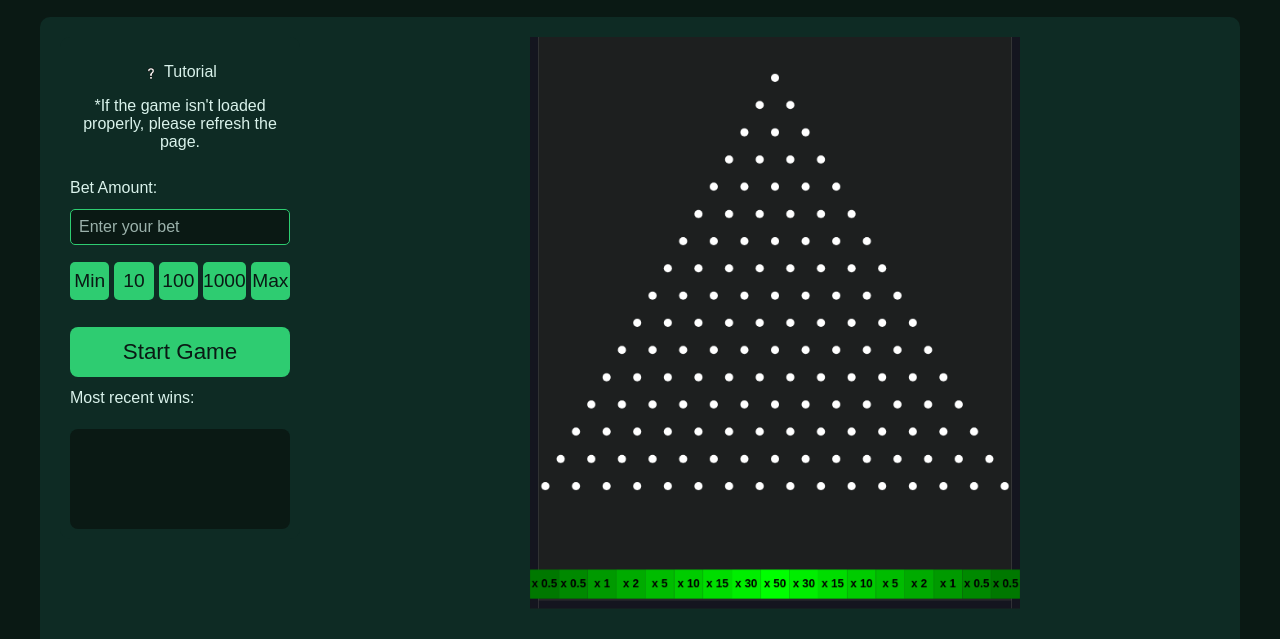
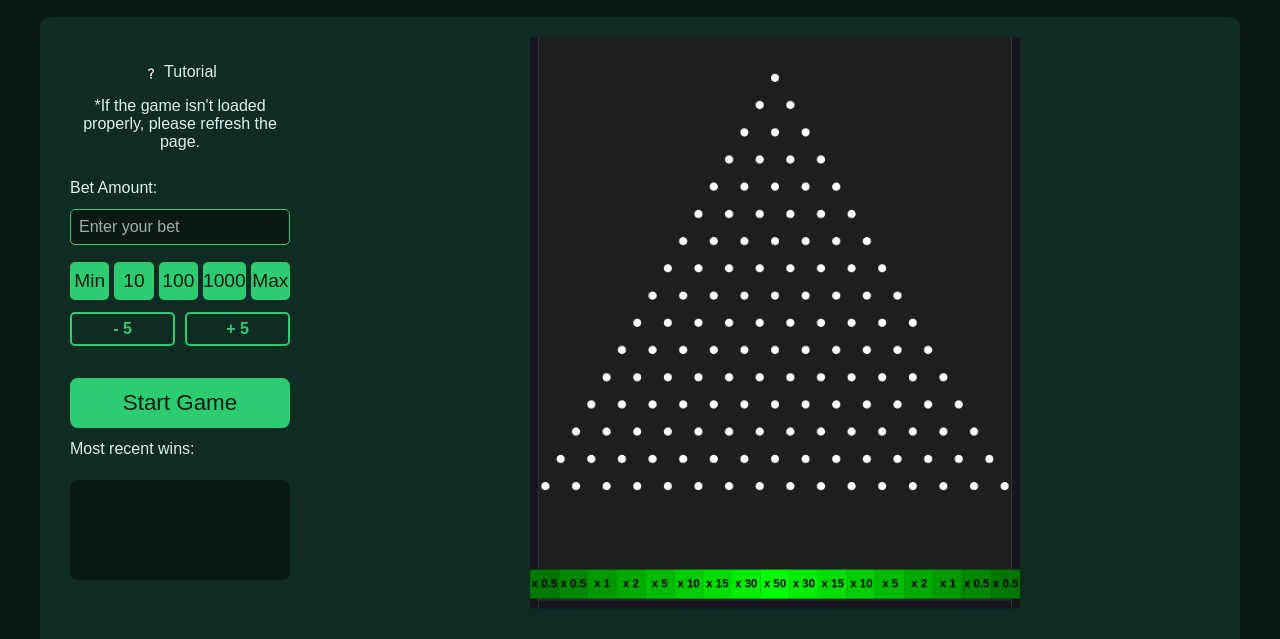
Before and after one commit to ViktorKolar666/MP-Kolar_InternetoveCasino, a plain HTML site: page plinko.html in a window 1280 px wide. Shown: the part 161-800 px from the top of the page. Drawn offline with Linux system fonts and the light colour scheme; a web font is replaced by a local one.

Commit message:
Přidány tlačítka pro rychlé přidávání tokenů do sázky - plus/mínus 5 žetonů k sázce

```diff
--- a/plinko.html
+++ b/plinko.html
@@ -49,6 +49,12 @@
                 <button type="button" class="preset-btn" data-value="100">100</button>
                 <button type="button" class="preset-btn" data-value="1000">1000</button>
                 <button type="button" class="preset-btn" data-value="max">Max</button>
+            </div>
+
+
+            <div class="bet-adjusters">
+                <button type="button" class="adjust-btn" onclick="adjustBet(-5)">- 5</button>
+                <button type="button" class="adjust-btn" onclick="adjustBet(5)">+ 5</button>
             </div>
 
             <p id="bet-error" class="error-message"></p>
--- a/scripts/currency.js
+++ b/scripts/currency.js
@@ -138,6 +138,23 @@ function resetProgress() {
     }
 }
 
+function adjustBet(amount) {
+    const betInput = document.getElementById('bet-amount');
+    // if bet input is empty or invalid, treat it as 0
+    let currentBet = parseFloat(betInput.value) || 0;
+
+    let newBet = currentBet + amount;
+
+    // bet can't go below 1
+    if (newBet < 1) {
+        newBet = 1;
+    }
+
+    betInput.value = newBet;
+
+    betInput.dispatchEvent(new Event('input')); // doesn't change logical value, just triggers event listeners that react to user input
+}
+
 // --- INITIALIZATION ---
 document.addEventListener('DOMContentLoaded', () => {
     updateTokenDisplay();
--- a/styles/blackjack-style.css
+++ b/styles/blackjack-style.css
@@ -297,6 +297,35 @@ nav {
     background: #1ABC9C;
 }
 
+.bet-adjusters {
+    display: flex;
+    gap: 10px;
+    width: 100%;
+    justify-content: center;
+    margin-bottom: 5px;
+}
+
+.adjust-btn {
+    flex: 1;
+    background: transparent;
+    color: #2ECC71;
+    border: 2px solid #2ECC71;
+    border-radius: 5px;
+    padding: 6px 0;
+    font-family: "Pixelify Sans", Arial, sans-serif;
+    font-size: 1em;
+    font-weight: bold;
+    cursor: pointer;
+    transition: all 0.2s ease;
+}
+
+.adjust-btn:hover {
+    background: #2ECC71;
+    color: #0A1914;
+}
+
+.adjust-btn:active { transform: scale(0.95);}
+
 .action-panel {
     display: flex;
     gap: 20px;
--- a/styles/coinflip-style.css
+++ b/styles/coinflip-style.css
@@ -235,6 +235,35 @@ nav {
 
 .preset-btn:hover {  background: #1ABC9C;}
 
+.bet-adjusters {
+    display: flex;
+    gap: 10px;
+    width: 100%;
+    justify-content: center;
+    margin-bottom: 5px;
+}
+
+.adjust-btn {
+    flex: 1;
+    background: transparent;
+    color: #2ECC71;
+    border: 2px solid #2ECC71;
+    border-radius: 5px;
+    padding: 6px 0;
+    font-family: "Pixelify Sans", Arial, sans-serif;
+    font-size: 1em;
+    font-weight: bold;
+    cursor: pointer;
+    transition: all 0.2s ease;
+}
+
+.adjust-btn:hover {
+    background: #2ECC71;
+    color: #0A1914;
+}
+
+.adjust-btn:active { transform: scale(0.95);}
+
 .action-buttons {
     display: flex;
     gap: 20px;
--- a/styles/plinko-style.css
+++ b/styles/plinko-style.css
@@ -240,6 +240,36 @@ header {
     transition: background 0.2s;
 }
 
+
+.bet-adjusters {
+    display: flex;
+    gap: 10px;
+    width: 100%;
+    justify-content: center;
+    margin-bottom: 5px;
+}
+
+.adjust-btn {
+    flex: 1;
+    background: transparent;
+    color: #2ECC71;
+    border: 2px solid #2ECC71;
+    border-radius: 5px;
+    padding: 6px 0;
+    font-family: "Pixelify Sans", Arial, sans-serif;
+    font-size: 1em;
+    font-weight: bold;
+    cursor: pointer;
+    transition: all 0.2s ease;
+}
+
+.adjust-btn:hover {
+    background: #2ECC71;
+    color: #0A1914;
+}
+
+.adjust-btn:active { transform: scale(0.95);}
+
 /* --- WIN HISTORY --- */
 .win-history {
     margin-top: 10px;
--- a/styles/roulette-style.css
+++ b/styles/roulette-style.css
@@ -217,7 +217,6 @@ nav {
     border-radius: 5px;
     background: #0A1914;
     color: #D9F2EB;
-    font-family: inherit;
 }
 
 .button {
@@ -252,12 +251,12 @@ nav {
 .bet-presets {
     display: flex;
     gap: 5px;
-    margin-bottom: 15px; /* space between presets and the board */
+    margin-bottom: 15px;
     width: 100%;
 }
 
 .preset-btn {
-    flex: 1; /* distribute space evenly */
+    flex: 1;
     background: #2ECC71;
     color: #0A1914;
     border: none;
@@ -270,6 +269,35 @@ nav {
 }
 
 .preset-btn:hover { background-color: #1ABC9C;}
+
+.bet-adjusters {
+    display: flex;
+    gap: 10px;
+    width: 100%;
+    justify-content: center;
+    margin-bottom: 5px;
+}
+
+.adjust-btn {
+    flex: 1;
+    background: transparent;
+    color: #2ECC71;
+    border: 2px solid #2ECC71;
+    border-radius: 5px;
+    padding: 6px 0;
+    font-family: "Pixelify Sans", Arial, sans-serif;
+    font-size: 1em;
+    font-weight: bold;
+    cursor: pointer;
+    transition: all 0.2s ease;
+}
+
+.adjust-btn:hover {
+    background: #2ECC71;
+    color: #0A1914;
+}
+
+.adjust-btn:active { transform: scale(0.95);}
 
 
 /* --- BETTING BOARD --- */
```
Also changed, not shown: blackjack.html (+5 -0 lines), coinflip.html (+5 -0 lines), roulette.html (+5 -0 lines).
